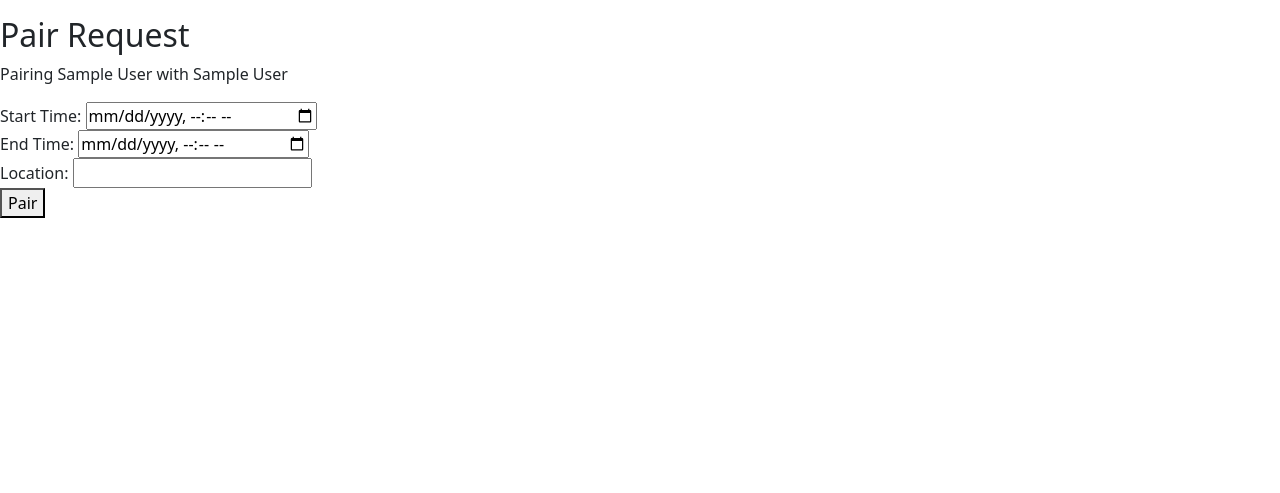
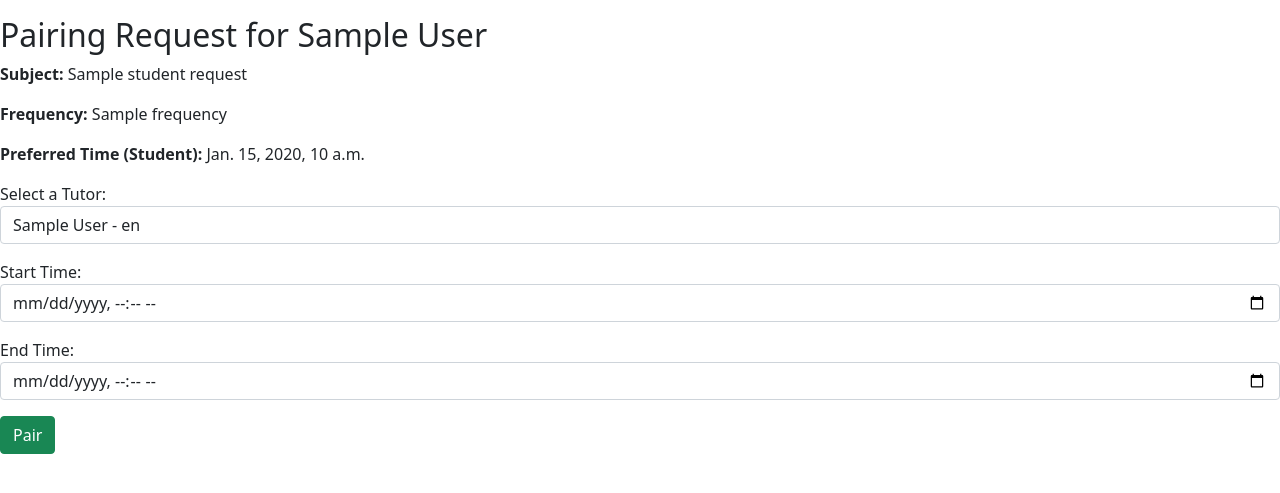
Before and after one commit to sarutafeel/Team_Lynx, a Django app: template tutorials/templates/pair_request.html in a window 1280 px wide. Shown: the part 56-549 px from the top of the page. Run offline with Django 3.2, Linux system fonts and the light colour scheme; the template is opened without the code that fills it: most values are stand-ins (such as "Sample title", 1, 10 or a date in 2020); some libraries are stand-ins or nearby versions.

Commit message:
Implement the pair button

```diff
--- a/code_tutors/urls.py
+++ b/code_tutors/urls.py
@@ -25,11 +25,11 @@ from tutorials.views import student_dashboard, tutor_dashboard, admin_dashboard,
 
 urlpatterns = [
     path('admin/dashboard/', views.admin_dashboard, name='admin_dashboard'),  # Custom admin dashboard
-    path('admin/', admin.site.urls),  # Built-in Django admin
     path('admin/lesson/<int:pk>/edit/', views.edit_lesson, name='edit_lesson'),
     path('admin/lesson/<int:pk>/delete/', views.delete_lesson, name='delete_lesson'),
     path('admin/requests/', views.admin_request_list, name='admin_request_list'),
     path('admin/pair/<int:student_request_id>/<int:tutor_request_id>/', views.pair_request, name='pair_request'),
+    path('admin/', admin.site.urls),  # Built-in Django admin
     path('', views.home, name='home'),
     path('dashboard/', views.dashboard, name='dashboard'),
     path('log_in/', views.LogInView.as_view(), name='log_in'),
--- a/tutorials/templates/pair_request.html
+++ b/tutorials/templates/pair_request.html
@@ -1,18 +1,32 @@
 {% extends 'base_content.html' %}
 {% block content %}
-<h2>Pair Request</h2>
+<h2>Pairing Request for {{ student_request.student.first_name }} {{ student_request.student.last_name }}</h2>
+<p><strong>Subject:</strong> {{ student_request.subject }}</p>
+<p><strong>Frequency:</strong> {{ student_request.frequency }}</p>
+<p><strong>Preferred Time (Student):</strong> {{ student_request.preferred_time }}</p>
+
 <form method="post">
     {% csrf_token %}
-    <p>Pairing {{ student_request.student.full_name }} with {{ tutor_request.tutor.full_name }}</p>
-    <label for="start_time">Start Time:</label>
-    <input type="datetime-local" id="start_time" name="start_time" required><br>
 
-    <label for="end_time">End Time:</label>
-    <input type="datetime-local" id="end_time" name="end_time" required><br>
+    <div class="mb-3">
+        <label for="tutor">Select a Tutor:</label>
+        <select name="tutor_request_id" id="tutor" class="form-control">
+            {% for t_req in tutor_requests %}
+            <option value="{{ t_req.id }}">{{ t_req.tutor.first_name }} {{ t_req.tutor.last_name }} - {{ t_req.languages }}</option>
+            {% endfor %}
+        </select>
+    </div>
 
-    <label for="location">Location:</label>
-    <input type="text" id="location" name="location" required><br>
+    <div class="mb-3">
+        <label for="start_time">Start Time:</label>
+        <input type="datetime-local" name="start_time" id="start_time" class="form-control">
+    </div>
 
-    <button type="submit">Pair</button>
+    <div class="mb-3">
+        <label for="end_time">End Time:</label>
+        <input type="datetime-local" name="end_time" id="end_time" class="form-control">
+    </div>
+
+    <button type="submit" class="btn btn-success">Pair</button>
 </form>
 {% endblock %}
```
Also changed, not shown: tutorials/templates/admin_request_list.html (added, +24 -0 lines), tutorials/views.py (+28 -17 lines), tutorials/migrations/0001_initial.py.
